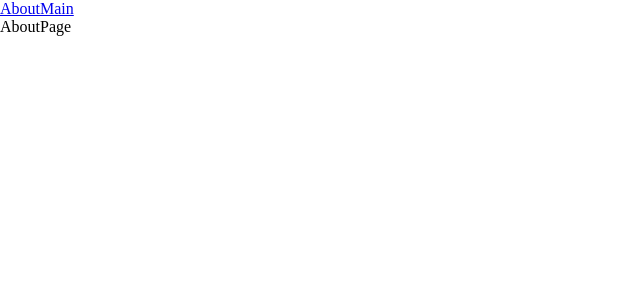
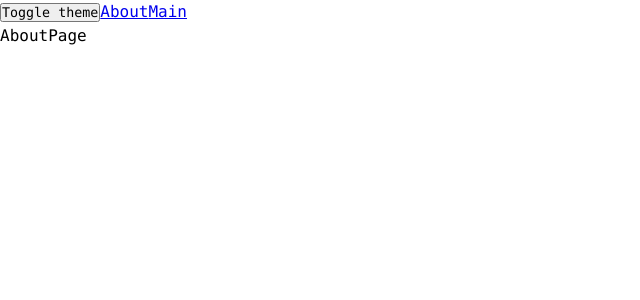
Before and after one commit to IgorPetrov-13/ulbi-project, a React app: page /about in a window 1280 px wide. Shown: the top 300 px of the page, without its empty margins (0-640 px from the left). Built offline with nearby package versions, Linux system fonts and the light colour scheme.

Commit message:
Dark and Light themes were added. useTheme hook for React

```diff
--- a/src/App.tsx
+++ b/src/App.tsx
@@ -1,13 +1,16 @@
 import { Route, Routes } from 'react-router-dom';
-import './index.scss';
+import './styles/index.scss';
 import { Link } from 'react-router-dom';
 import AboutPageAsync from './pages/AboutPage/AboutPage.async';
 import MainPageAsync from './pages/MainPage/MainPage.async';
-import { Suspense } from 'react';
+import { Suspense, useState } from 'react';
+import { useTheme } from './theme/useTheme';
 
 function App() {
+  const { theme, toggleTheme } = useTheme();
   return (
-    <div className="app">
+    <div className={`app ${theme}`}>
+      <button onClick={toggleTheme}>Toggle theme</button>
       <Link to={'/about'}>About</Link>
       <Link to={'/'}>Main</Link>
 
--- a/src/index.scss
+++ /dev/null
@@ -1,5 +0,0 @@
-* {
-  margin: 0;
-  padding: 0;
-  box-sizing: border-box;
-}
--- a/src/index.tsx
+++ b/src/index.tsx
@@ -1,10 +1,13 @@
 import { render } from 'react-dom';
 import App from './App';
 import { BrowserRouter } from 'react-router-dom';
+import ThemeProvider from './theme/ThemeProvider';
 
 render(
   <BrowserRouter>
-    <App />
+    <ThemeProvider>
+      <App />
+    </ThemeProvider>
   </BrowserRouter>,
   document.getElementById('root')
 );
--- /dev/null
+++ b/src/styles/index.scss
@@ -0,0 +1,13 @@
+@forward 'variables/global' ;
+@forward 'reset';
+@forward 'themes/dark';
+@forward 'themes/light';
+
+.app {
+  font: var(--font-m);
+  background-color: var(--bg-color);
+  color: var(--primary-color);
+
+  min-height: 100vh;
+  // background-color: aquamarine;
+}
--- /dev/null
+++ b/src/styles/reset.scss
@@ -0,0 +1,16 @@
+*{
+  margin: 0;
+  padding: 0;
+  box-sizing: border-box;
+}
+
+input, button, textarea, select{
+  margin: 0;
+  font-family: inherit;
+  // appearance: none;
+  // border: none;
+  // outline: none;
+  // background: transparent;
+  // font-size: inherit;
+  // color: inherit;
+}
--- /dev/null
+++ b/src/styles/themes/dark.scss
@@ -0,0 +1,8 @@
+.app.dark{
+  --bg-color: #000;
+  --inverted-bg-color: #fff;
+  --primary-color: #fff;
+  --secondary-color: #fff;
+  --inverted-primary-color: #000;
+  --inverted-secondary-color: #000;
+}
--- /dev/null
+++ b/src/styles/themes/light.scss
@@ -0,0 +1,8 @@
+.app, .app.light{
+  --bg-color: #fff;
+  --inverted-bg-color: #000;
+  --primary-color: #000;
+  --secondary-color: #000;
+  --inverted-primary-color: #fff;
+  --inverted-secondary-color: #fff;
+}
--- /dev/null
+++ b/src/styles/variables/global.scss
@@ -0,0 +1,10 @@
+:root {
+  --font-family-m: 'Consolas', sans-serif;
+
+  --font-size-m: 16px;
+  --font-line-m: 24px;
+  --font-m: var(--font-size-m) / var(--font-line-m) var(--font-family-m);
+  --font-size-l: 24px;
+  --font-line-l: 32px;
+  --font-l: var(--font-size-l) / var(--font-line-l) var(--font-family-m);
+}
--- /dev/null
+++ b/src/theme/ThemeContext.ts
@@ -0,0 +1,14 @@
+import { createContext } from 'react';
+
+export enum Theme {
+  LIGHT = 'light',
+  DARK = 'dark',
+}
+
+export interface ThemeContextProps {
+  theme?: Theme;
+  setTheme?: (theme: Theme) => void;
+}
+
+export const ThemeContext = createContext<ThemeContextProps>({});
+export const LOCAL_STORAGE_THEME_KEY = 'theme';
--- /dev/null
+++ b/src/theme/ThemeProvider.tsx
@@ -0,0 +1,18 @@
+import React, { useMemo, useState } from 'react';
+import { LOCAL_STORAGE_THEME_KEY, Theme, ThemeContext } from './ThemeContext';
+
+const defaultTheme = (localStorage.getItem(LOCAL_STORAGE_THEME_KEY) as Theme) || Theme.LIGHT;
+
+function ThemeProvider({ children }: { children: React.ReactNode }): JSX.Element {
+  const [theme, setTheme] = useState<Theme>(defaultTheme);
+
+  const defaultProps = useMemo(() => {
+    return {
+      theme: theme,
+      setTheme: setTheme,
+    };
+  }, [theme]);
+  return <ThemeContext.Provider value={defaultProps}>{children}</ThemeContext.Provider>;
+}
+
+export default ThemeProvider;
--- /dev/null
+++ b/src/theme/useTheme.ts
@@ -0,0 +1,16 @@
+import { useContext } from 'react';
+import { LOCAL_STORAGE_THEME_KEY, Theme, ThemeContext } from './ThemeContext';
+
+interface UseThemeResult {
+  toggleTheme: () => void;
+  theme: Theme;
+}
+export function useTheme(): UseThemeResult {
+  const { theme, setTheme } = useContext(ThemeContext);
+  const toggleTheme = () => {
+    const newTheme = theme === Theme.LIGHT ? Theme.DARK : Theme.LIGHT;
+    setTheme(newTheme);
+    localStorage.setItem(LOCAL_STORAGE_THEME_KEY, newTheme);
+  };
+  return { theme, toggleTheme };
+}
```
Also changed, not shown: 4 other files (tests, documents, lock files or other folders).
